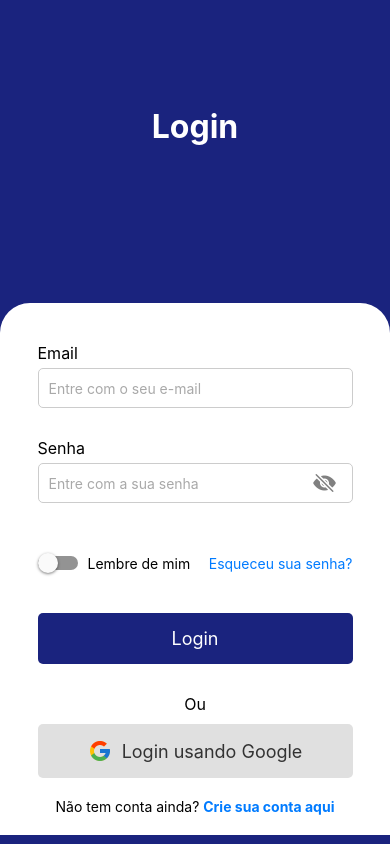
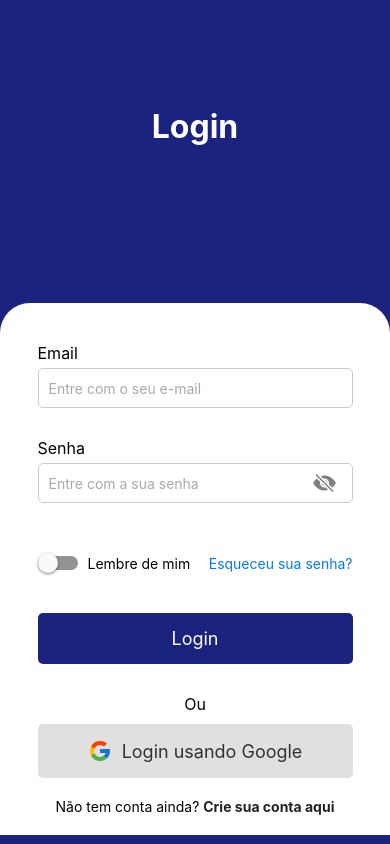
Before and after one commit to gabriellima-wav/ProspOcean, a React Native app: screen /TelaLogin in a window 390 px wide. Built offline with nearby package versions, Linux system fonts and the light colour scheme.

Commit message:
mensagem de erro

```diff
--- a/src/telas/TelaLogin.tsx
+++ b/src/telas/TelaLogin.tsx
@@ -34,7 +34,7 @@ const TelaLogin = ({ navigation }) => {
         navigation.navigate('TelaInicial');
       })
       .catch((error) => {
-        Alert.alert('Erro de Login', error.message);
+        Alert.alert('Erro de Login', 'Use email e senha válidos');
       });
   };
 
@@ -244,7 +244,7 @@ const styles = StyleSheet.create({
     fontSize: 14,
   },
   signupLinkText: {
-    color: '#007bff',
+    color: '#202327',
     fontSize: 14,
     fontWeight: 'bold',
   },
```
